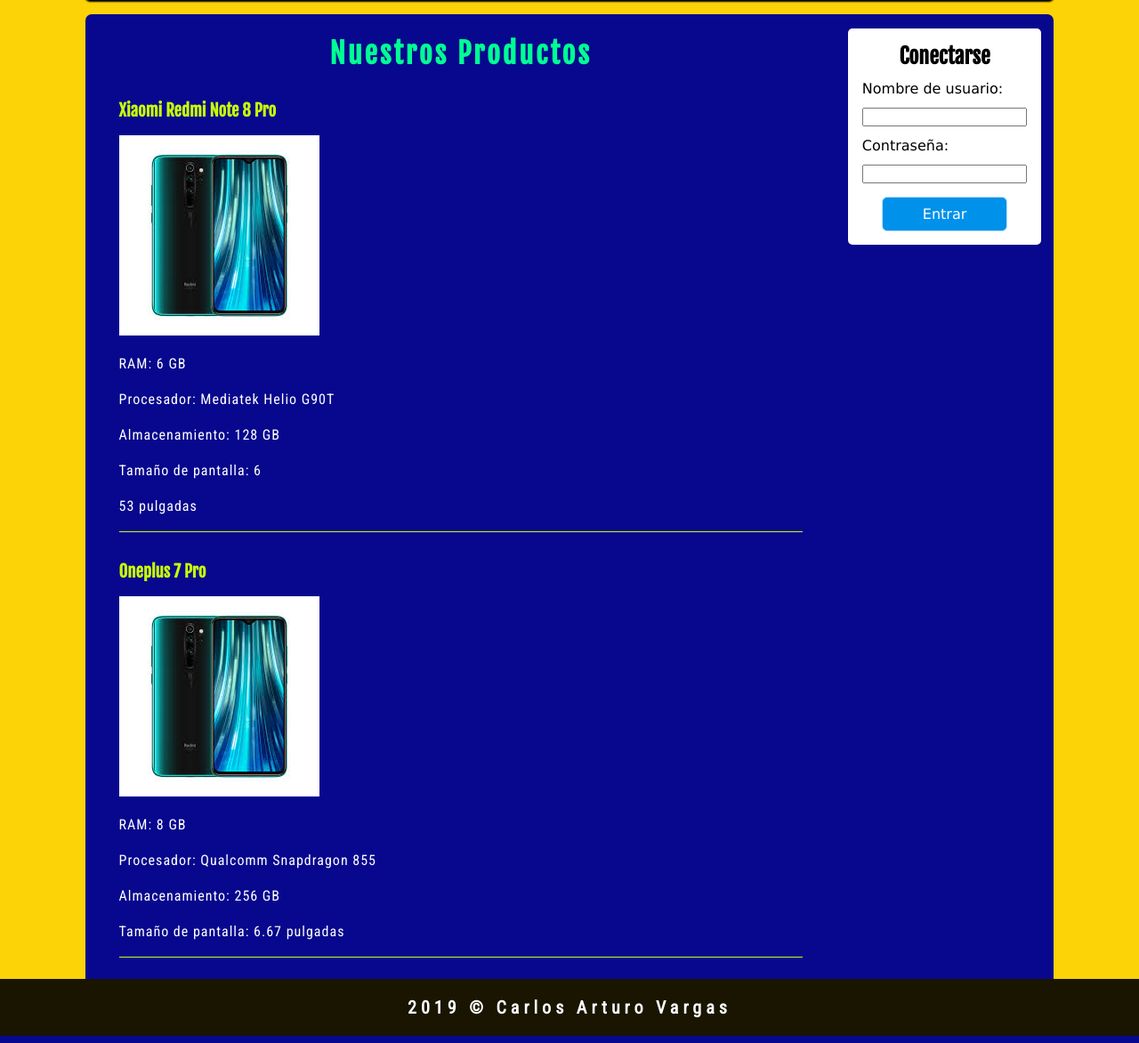
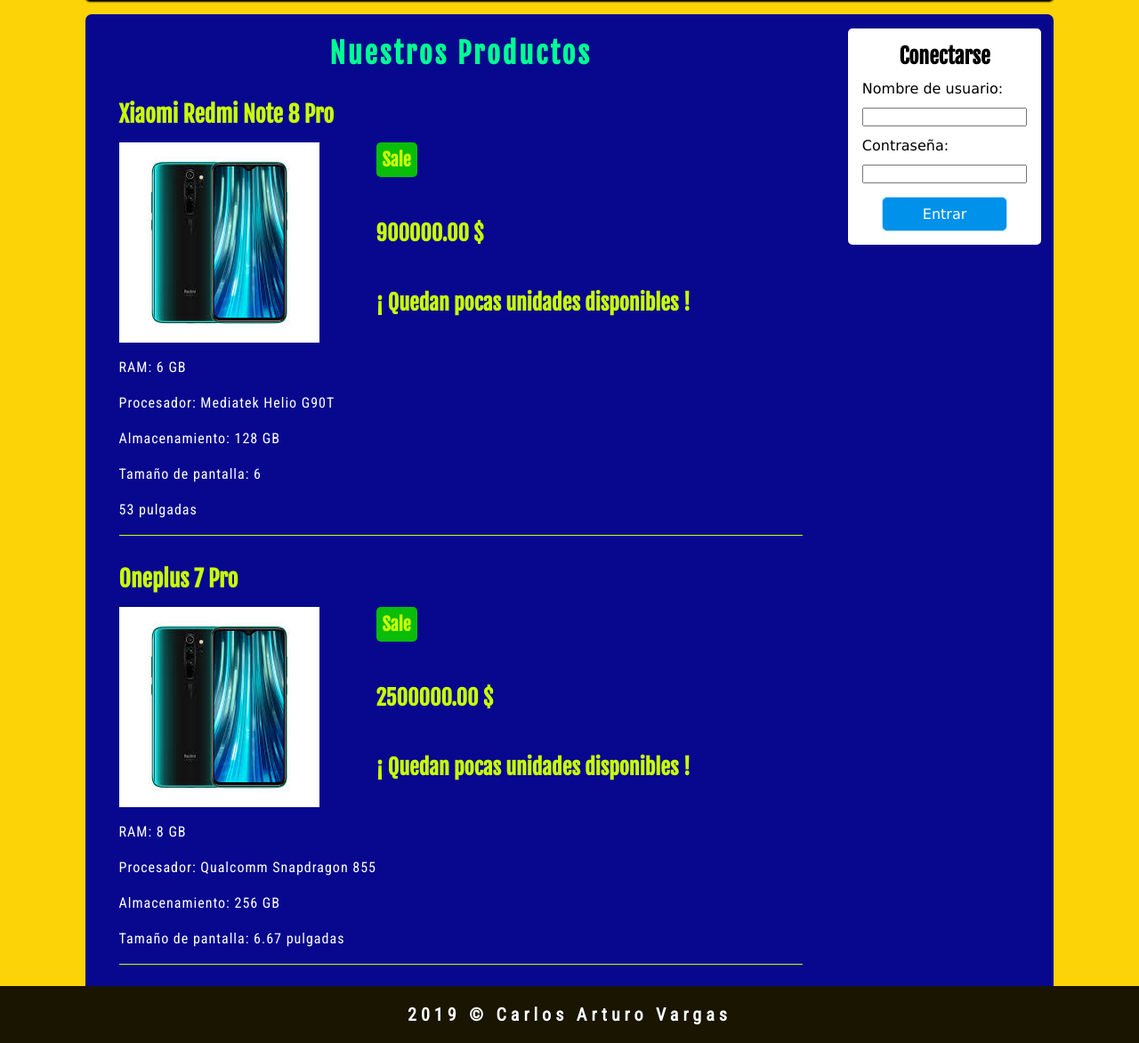
Before and after one commit to Arturo96/tienda_tecno, a PHP site: page / in a window 1280 px wide. Shown: the part 139-1311 px from the top of the page at 89% size. Run offline with PHP 8.4, Linux system fonts and the light colour scheme; data comes from the database, SQL or seed files in the repository.

Commit message:
Precio y disponibilidad de los productos lista

```diff
--- a/assets/css/scss/_contenido.scss
+++ b/assets/css/scss/_contenido.scss
@@ -29,12 +29,12 @@
   border-bottom: 1px solid #c9ff07;
 
   #{&}-name {
+    font-size: 1.6em;
     margin: 1rem 0;
     color: #c9ff07;
   }
 
   #{&}-image {
-
   }
 
   #{&}-description {
@@ -42,5 +42,34 @@
     letter-spacing: 1px;
     text-align: justify;
   }
+}
+
+.main-info {
+  display: flex;
+}
+
+.product-image {
+}
+
+.product-info {
+  margin-left: 4rem;
+
+  h4 {
+    margin-top: 3rem;
+    font-size: 1.5em;
+    color: #c9ff07;
+
+    &:first-of-type {
+      font-size: 1.25em;
+      margin-top: 0;
+    }
+  }
+}
+
+[class$="banner"] {
+  display: inline-block;
+  background: #09bd09;
+  border-radius: 5px;
+  padding: 0.35em;
 
 }
--- a/assets/css/style.css
+++ b/assets/css/style.css
@@ -91,12 +91,8 @@
       -ms-flex-align: center;
           align-items: center;
   background: #443737;
-  -webkit-box-shadow: 0 0 3px #000,
- 0 2px 2px #000,
- 0 -2px 2px #000;
-          box-shadow: 0 0 3px #000,
- 0 2px 2px #000,
- 0 -2px 2px #000;
+  -webkit-box-shadow: 0 0 3px #000, 0 2px 2px #000, 0 -2px 2px #000;
+          box-shadow: 0 0 3px #000, 0 2px 2px #000, 0 -2px 2px #000;
   overflow: hidden;
 }
 
@@ -160,6 +156,7 @@
 }
 
 .product .product-name {
+  font-size: 1.6em;
   margin: 1rem 0;
   color: #c9ff07;
 }
@@ -168,6 +165,34 @@
   color: #fff;
   letter-spacing: 1px;
   text-align: justify;
+}
+
+.main-info {
+  display: -webkit-box;
+  display: -ms-flexbox;
+  display: flex;
+}
+
+.product-info {
+  margin-left: 4rem;
+}
+
+.product-info h4 {
+  margin-top: 3rem;
+  font-size: 1.5em;
+  color: #c9ff07;
+}
+
+.product-info h4:first-of-type {
+  font-size: 1.25em;
+  margin-top: 0;
+}
+
+[class$="banner"] {
+  display: inline-block;
+  background: #09bd09;
+  border-radius: 5px;
+  padding: 0.35em;
 }
 
 aside {
--- a/includes/helpers.php
+++ b/includes/helpers.php
@@ -1,4 +1,5 @@
 <?php
+
 
 function getProducts($connection) {
 
--- a/index.php
+++ b/index.php
@@ -1,5 +1,6 @@
 <!DOCTYPE html>
 <html lang="es">
+
 <head>
     <meta charset="UTF-8">
     <meta name="viewport" content="width=device-width, initial-scale=1.0">
@@ -8,6 +9,7 @@
     <link rel="stylesheet" href="assets/css/style.css">
     <title>Tienda tecnológica</title>
 </head>
+
 <body>
     <?php
     require_once 'includes/header.php';
@@ -22,21 +24,39 @@
             <h2 class="main-title">Nuestros Productos</h2>
 
             <section class="products">
-            <?php if(!empty($products)):
-                    while($product = mysqli_fetch_assoc($products)): ?>
+                <?php if (!empty($products)) :
+                    while ($product = mysqli_fetch_assoc($products)) : ?>
                         <article class="product">
-                            <a href=""><h3 class="product-name"><?= $product['marca']. ' '. $product['modelo'] ?></h3></a>
+                            <a href="">
+                                <h3 class="product-name"><?= $product['marca'] . ' ' . $product['modelo'] ?></h3>
+                            </a>
+                            <div class="main-info">
                                 <img src="assets/img/rn8-pro.jpg" alt="Imagen de Producto 1" class="product-image">
+                                <div class="product-info">
+                                    <?php if ($product['stock'] > 0) : ?>
+                                        <h4 class="sale-banner">Sale</h4>
+                                    <?php else : ?>
+                                        <h4 class="empty-banner">Agotado</h4>
+                                    <?php endif; ?>
+
+                                    <h4 class="price-product"><?= $product['precio'] ?> $</h4>
+                                    <?php if ($product['stock'] <= 10 && $product['stock'] > 0) : ?>
+                                        <h4 class="stock-product">¡ Quedan pocas unidades disponibles !</h4>
+                                    <?php endif; ?>
+                                </div>
+                            </div>
+
+                            <div class="especificaciones">
                                 <?php
                                         $especificaciones = explode(',', $product['descripcion']);
-                                foreach($especificaciones as $esp) {
-                                    echo "<p class='product-description'>".$esp."</p>";
-
+                                        foreach ($especificaciones as $esp) {
+                                            echo "<p class='product-description'>" . $esp . "</p>";
                                         }
                                         ?>
-                            <!-- <p class="product-description"><?= $product['descripcion'] ?></p> -->
+                            </div>
+
                         </article>
-            <?php   endwhile;
+                <?php endwhile;
                 endif;
                 ?>
             </section>
@@ -50,4 +70,5 @@
         ?>
 
 </body>
+
 </html>
```
Also changed, not shown: 1 other file. Lines whose indentation alone changed are shown as unchanged.
